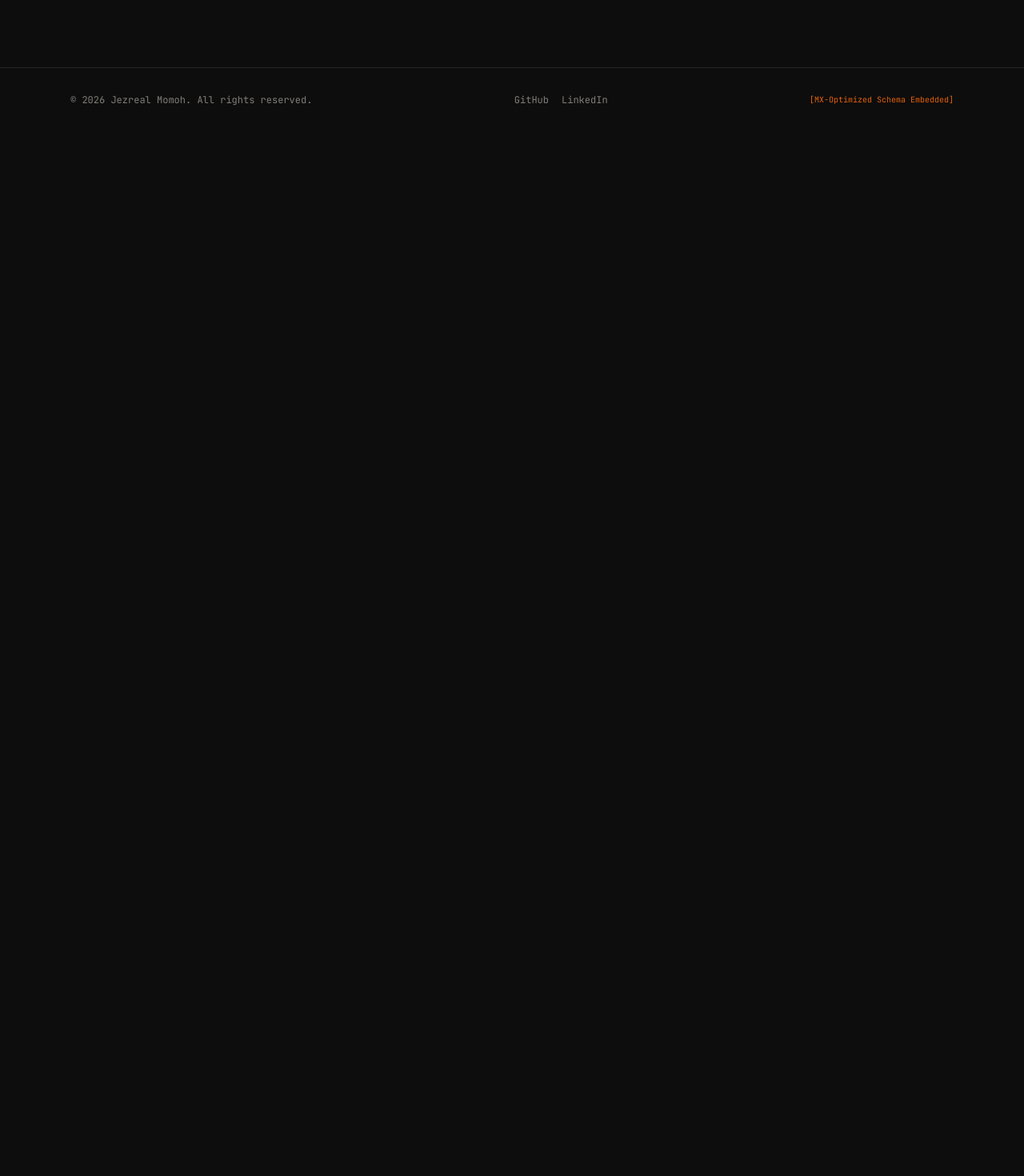
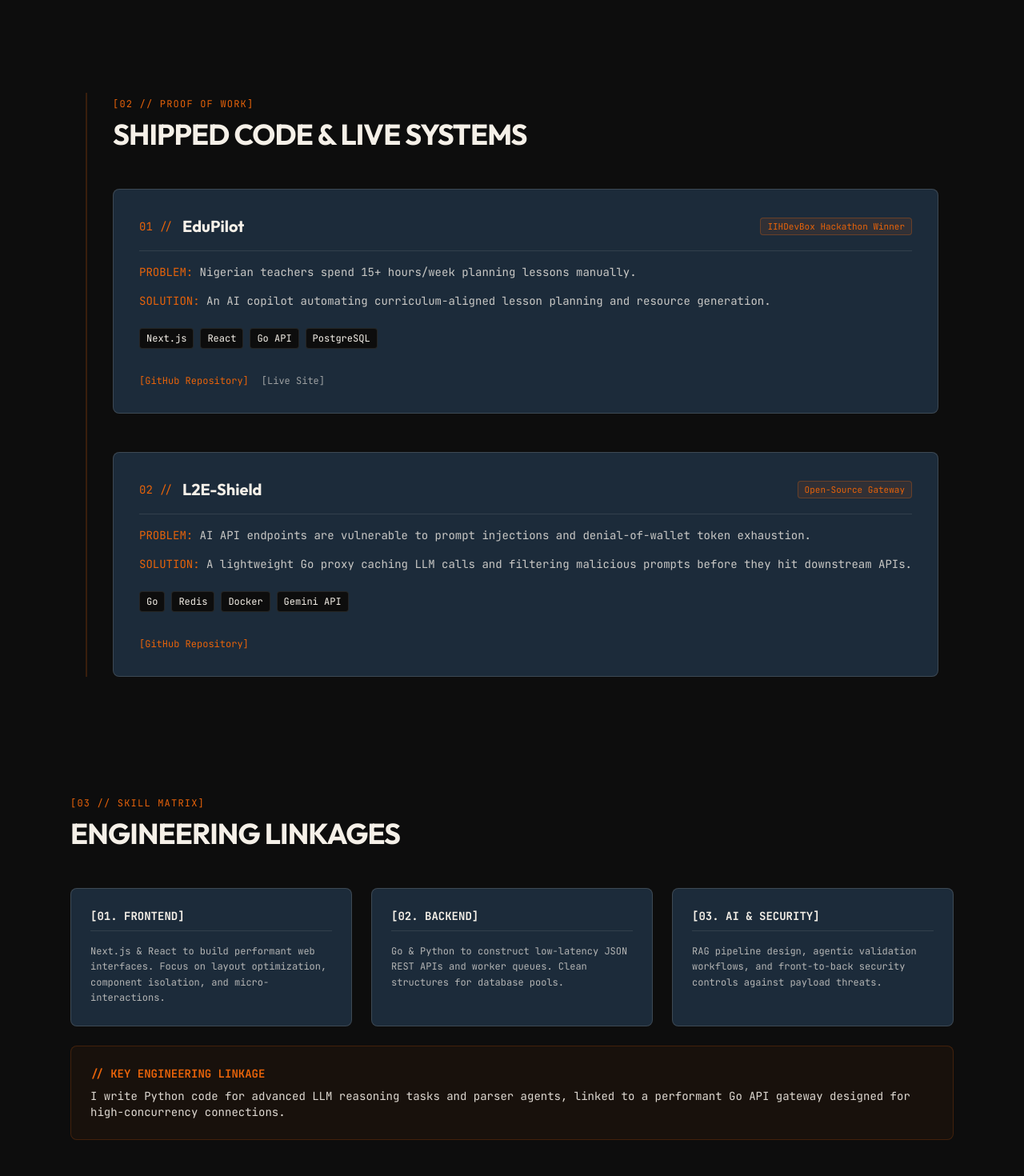
Before and after one commit to jezreal-dev/jezreal-momoh-portfolio, a Next.js app in the folder portfolio/: page / in a window 1280 px wide. Shown: the part 960-2430 px from the top of the page at 80% size. Before the commit the page ends 1125 px from the top, so only its background shows below. Built offline with nearby package versions, Linux system fonts and the light colour scheme.

Commit message:
feat: implement ProofOfWork and SkillMatrix components

```diff
--- a/portfolio/src/app/page.tsx
+++ b/portfolio/src/app/page.tsx
@@ -1,11 +1,15 @@
 import Hero from "@/components/Hero";
 import ValueRole from "@/components/ValueRole";
+import ProofOfWork from "@/components/ProofOfWork";
+import SkillMatrix from "@/components/SkillMatrix";
 
 export default function Home() {
   return (
     <div className="flex flex-col gap-4">
       <Hero />
       <ValueRole />
+      <ProofOfWork />
+      <SkillMatrix />
     </div>
   );
 }
--- /dev/null
+++ b/portfolio/src/components/ProofOfWork.tsx
@@ -0,0 +1,89 @@
+import React from "react";
+
+interface Project {
+  id: string;
+  title: string;
+  badge?: string;
+  problem: string;
+  solution: string;
+  tech: string[];
+  github: string;
+  live?: string;
+}
+
+const projects: Project[] = [
+  {
+    id: "01",
+    title: "EduPilot",
+    badge: "IIHDevBox Hackathon Winner",
+    problem: "Nigerian teachers spend 15+ hours/week planning lessons manually.",
+    solution: "An AI copilot automating curriculum-aligned lesson planning and resource generation.",
+    tech: ["Next.js", "React", "Go API", "PostgreSQL"],
+    github: "https://github.com/jezrealdev/edupilot",
+    live: "https://edupilot.ng",
+  },
+  {
+    id: "02",
+    title: "L2E-Shield",
+    badge: "Open-Source Gateway",
+    problem: "AI API endpoints are vulnerable to prompt injections and denial-of-wallet token exhaustion.",
+    solution: "A lightweight Go proxy caching LLM calls and filtering malicious prompts before they hit downstream APIs.",
+    tech: ["Go", "Redis", "Docker", "Gemini API"],
+    github: "https://github.com/jezrealdev/l2e-shield",
+  },
+];
+
+export default function ProofOfWork() {
+  return (
+    <section id="work" className="mx-auto max-w-6xl px-6 py-16 scroll-mt-24">
+      <div className="border-l-2 border-forge-accent/20 pl-6 md:pl-8">
+        <span className="font-mono text-xs uppercase tracking-widest text-forge-accent">[02 // Proof of Work]</span>
+        <h2 className="mt-2 font-sans text-3xl md:text-4xl font-bold tracking-tight text-forge-fg">
+          SHIPPED CODE & LIVE SYSTEMS
+        </h2>
+        <div className="mt-12 flex flex-col gap-12">
+          {projects.map((project) => (
+            <div key={project.id} className="relative border border-forge-fg/15 bg-forge-card p-6 md:p-8 rounded-lg">
+              <div className="flex flex-wrap items-center justify-between gap-2 border-b border-forge-fg/10 pb-4 mb-4">
+                <div className="flex items-center gap-3">
+                  <span className="font-mono text-sm text-forge-accent">{project.id} //</span>
+                  <h3 className="font-sans text-xl font-bold text-forge-fg">{project.title}</h3>
+                </div>
+                {project.badge && (
+                  <span className="font-mono text-[11px] bg-forge-accent/10 border border-forge-accent/30 text-forge-accent px-2 py-0.5 rounded">
+                    {project.badge}
+                  </span>
+                )}
+              </div>
+              <div className="space-y-4 font-mono text-sm text-forge-fg/80">
+                <p>
+                  <span className="text-forge-accent">PROBLEM:</span> {project.problem}
+                </p>
+                <p>
+                  <span className="text-forge-accent">SOLUTION:</span> {project.solution}
+                </p>
+                <div className="flex flex-wrap gap-2 pt-2">
+                  {project.tech.map((t) => (
+                    <span key={t} className="text-xs bg-forge-bg text-forge-fg border border-forge-fg/10 px-2 py-1 rounded">
+                      {t}
+                    </span>
+                  ))}
+                </div>
+                <div className="flex gap-4 pt-4 text-xs">
+                  <a href={project.github} target="_blank" rel="noopener noreferrer" className="text-forge-accent hover:underline">
+                    [GitHub Repository]
+                  </a>
+                  {project.live && (
+                    <a href={project.live} target="_blank" rel="noopener noreferrer" className="text-forge-fg/60 hover:text-forge-fg hover:underline">
+                      [Live Site]
+                    </a>
+                  )}
+                </div>
+              </div>
+            </div>
+          ))}
+        </div>
+      </div>
+    </section>
+  );
+}
--- /dev/null
+++ b/portfolio/src/components/SkillMatrix.tsx
@@ -0,0 +1,42 @@
+import React from "react";
+
+export default function SkillMatrix() {
+  return (
+    <section id="skills" className="mx-auto max-w-6xl px-6 py-16 scroll-mt-24">
+      <span className="font-mono text-xs uppercase tracking-widest text-forge-accent">[03 // Skill Matrix]</span>
+      <h2 className="mt-2 font-sans text-3xl md:text-4xl font-bold tracking-tight text-forge-fg">
+        ENGINEERING LINKAGES
+      </h2>
+
+      <div className="mt-12 grid grid-cols-1 md:grid-cols-3 gap-6">
+        <div className="border border-forge-fg/15 bg-forge-card p-6 rounded-lg font-mono">
+          <h3 className="text-forge-fg font-bold border-b border-forge-fg/10 pb-2 mb-4 text-sm">[01. FRONTEND]</h3>
+          <p className="text-xs text-forge-fg/70 leading-relaxed">
+            Next.js & React to build performant web interfaces. Focus on layout optimization, component isolation, and micro-interactions.
+          </p>
+        </div>
+
+        <div className="border border-forge-fg/15 bg-forge-card p-6 rounded-lg font-mono">
+          <h3 className="text-forge-fg font-bold border-b border-forge-fg/10 pb-2 mb-4 text-sm">[02. BACKEND]</h3>
+          <p className="text-xs text-forge-fg/70 leading-relaxed">
+            Go & Python to construct low-latency JSON REST APIs and worker queues. Clean structures for database pools.
+          </p>
+        </div>
+
+        <div className="border border-forge-fg/15 bg-forge-card p-6 rounded-lg font-mono">
+          <h3 className="text-forge-fg font-bold border-b border-forge-fg/10 pb-2 mb-4 text-sm">[03. AI & SECURITY]</h3>
+          <p className="text-xs text-forge-fg/70 leading-relaxed">
+            RAG pipeline design, agentic validation workflows, and front-to-back security controls against payload threats.
+          </p>
+        </div>
+      </div>
+
+      <div className="mt-6 border border-forge-accent/20 bg-forge-accent/5 p-6 rounded-lg font-mono text-xs md:text-sm text-forge-fg/90 flex flex-col gap-2">
+        <span className="text-forge-accent font-bold">// KEY ENGINEERING LINKAGE</span>
+        <p>
+          I write Python code for advanced LLM reasoning tasks and parser agents, linked to a performant Go API gateway designed for high-concurrency connections.
+        </p>
+      </div>
+    </section>
+  );
+}
```
